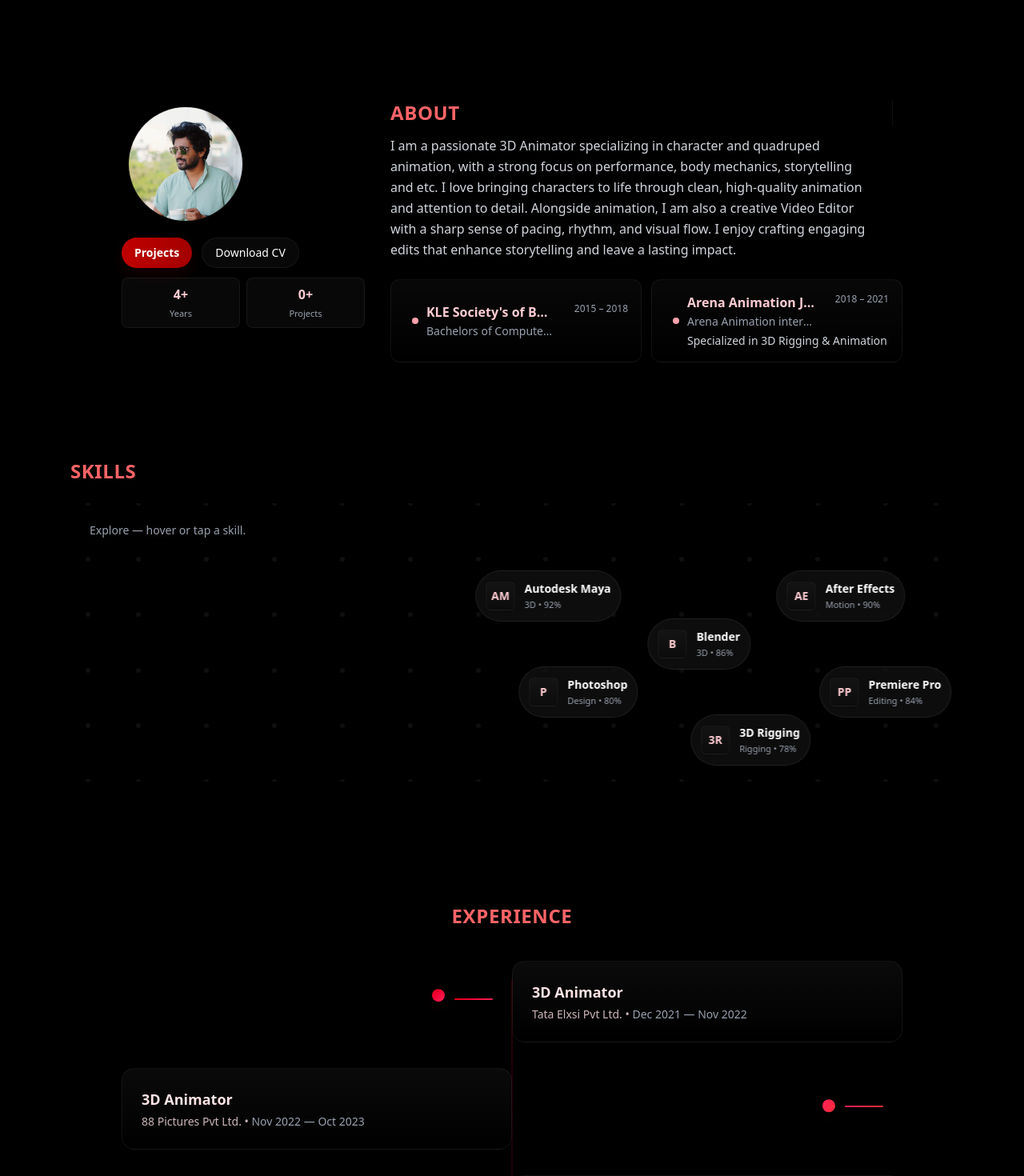
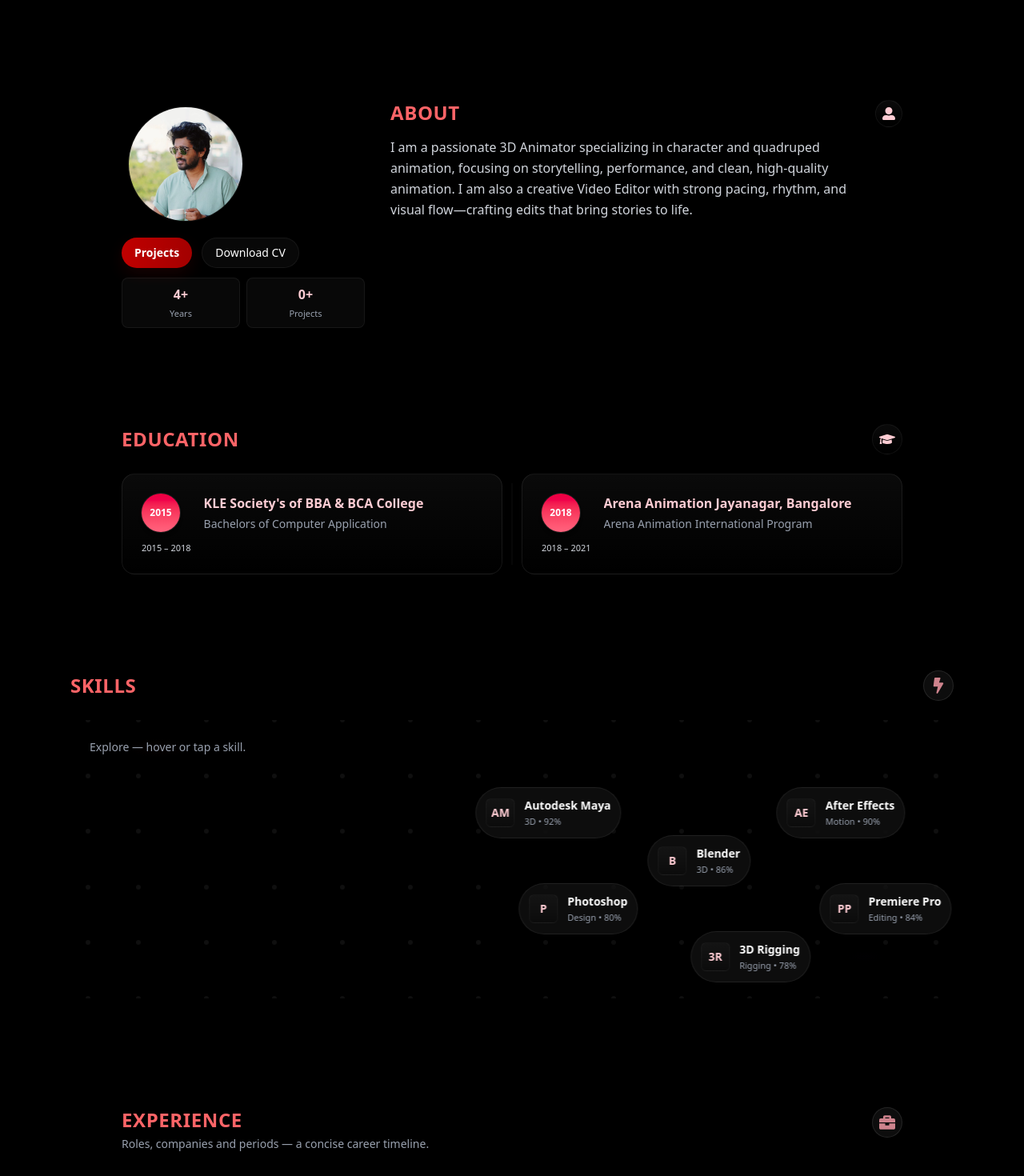
Before and after one commit to abhii-dev/Port_Portfolio, a React (Vite) app: page / in a window 1280 px wide. Shown: the part 780-2250 px from the top of the page at 80% size. Built offline with nearby package versions, Linux system fonts and the light colour scheme.

Commit message:
icons added

```diff
--- a/src/App.jsx
+++ b/src/App.jsx
@@ -2,10 +2,12 @@ import React from 'react'
 import Navbar from './components/Navbar'
 import Hero from './components/Hero'
 import About from './components/About'
+import Education from './components/Education'
 import Skill from './components/Skill'
 import Contact from './components/Contact'
 import Projects from './components/Projects'
 import Experience from './components/Experience'
+
 
 
 const App = () => {
@@ -14,6 +16,7 @@ const App = () => {
       <Navbar />
       <Hero />
       <About />
+      <Education />
       <Skill />
       <Experience />
       <Projects />
--- a/src/components/About.jsx
+++ b/src/components/About.jsx
@@ -2,13 +2,10 @@
 import React, { useEffect, useRef, useState } from "react";
 import { motion, useInView, useReducedMotion } from "framer-motion";
 import resume from "../assets/resume.pdf";
-import avatar from "../assets/avatar.jpeg"; // <-- replace with your image (avatar.png / profile.webp etc.)
+import avatar from "../assets/avatar.jpeg";
+import { FaUserAlt } from "react-icons/fa";
 
-/**
- * About — uses framer-motion variants + useInView.
- * Animates when scrolled into view or when navbar dispatches 'nav-scroll-to' for id === 'about'.
- * Replaces the big 'M' with a responsive image.
- */
+
 
 export default function About() {
   const stats = [
@@ -16,32 +13,16 @@ export default function About() {
     { label: "Projects", value: 0 },
   ];
 
-  const education = [
-    {
-      title: "KLE Society's of BBA & BCA College",
-      period: "2015 – 2018",
-      course: "Bachelors of Computer Application",
-    },
-    {
-      title: "Arena Animation Jayanagar Bangalore",
-      period: "2018 – 2021",
-      course: "Arena Animation international Programming",
-      note: "Specialized in 3D Rigging & Animation",
-    },
-  ];
-
   const rootRef = useRef(null);
   const inView = useInView(rootRef, { amount: 0.2, once: true });
   const shouldReduceMotion = useReducedMotion();
 
-  // allow nav clicks to force-play the animation even if not yet scrolled into view
   const [forcePlay, setForcePlay] = useState(false);
 
   useEffect(() => {
     const onNav = (e) => {
       if (e?.detail?.id === "about") {
         setForcePlay(true);
-        // clear after a short while to allow re-trigger if user navigates again
         setTimeout(() => setForcePlay(false), 900);
       }
     };
@@ -49,7 +30,7 @@ export default function About() {
     return () => window.removeEventListener("nav-scroll-to", onNav);
   }, []);
 
-  // numeric counters animation (keeps prior behavior)
+  // counters
   const [counts, setCounts] = useState(stats.map(() => 0));
   useEffect(() => {
     const play = inView || forcePlay;
@@ -91,6 +72,8 @@ export default function About() {
     <section id="about" ref={rootRef} className="w-full bg-black text-white py-8 md:py-10" aria-labelledby="about-heading">
       <div className="max-w-5xl mx-auto px-4 sm:px-6">
         <div className="grid grid-cols-1 md:grid-cols-12 gap-6 md:gap-8 items-start">
+
+          {/* LEFT SIDE — avatar + buttons + stats */}
           <div className="col-span-12 md:col-span-4 flex flex-col items-center md:items-start">
             <div className="relative w-28 h-28 sm:w-32 sm:h-32 md:w-40 md:h-40 flex items-center justify-center">
               <div
@@ -104,7 +87,6 @@ export default function About() {
                 aria-hidden
               />
 
-              {/* motion image replaces the big 'M' */}
               <motion.img
                 src={avatar}
                 alt="Profile avatar"
@@ -118,26 +100,32 @@ export default function About() {
               />
             </div>
 
+            {/* Buttons */}
             <div className="mt-3 flex items-center gap-3 sm:hidden">
-              <a href="#projects" aria-label="View projects" className="inline-flex items-center justify-center text-sm px-3 py-2 rounded-full font-semibold" style={{ background: "linear-gradient(90deg,#C00000,#A30000)", boxShadow: "0 8px 18px rgba(192,20,20,0.10)" }} title="Projects">
+              <a href="#projects" className="inline-flex items-center justify-center text-sm px-3 py-2 rounded-full font-semibold"
+                 style={{ background: "linear-gradient(90deg,#C00000,#A30000)", boxShadow: "0 8px 18px rgba(192,20,20,0.10)" }}>
                 Projects
               </a>
 
-              <a href={resume} download aria-label="Download CV" className="inline-flex items-center justify-center text-sm px-3 py-2 rounded-full border border-white/6 bg-white/3" title="Download CV">
+              <a href={resume} download className="inline-flex items-center justify-center text-sm px-3 py-2 rounded-full border border-white/6 bg-white/3">
                 CV
               </a>
             </div>
 
             <div className="mt-3 w-full hidden sm:flex sm:flex-row gap-3">
-              <a href="#projects" className="inline-flex items-center justify-center gap-2 text-sm px-4 py-2 rounded-full font-semibold" style={{ background: "linear-gradient(90deg,#C00000,#A30000)", boxShadow: "0 8px 20px rgba(192,20,20,0.12)" }} aria-label="View projects">
+              <a href="#projects"
+                 className="inline-flex items-center justify-center gap-2 text-sm px-4 py-2 rounded-full font-semibold"
+                 style={{ background: "linear-gradient(90deg,#C00000,#A30000)", boxShadow: "0 8px 20px rgba(192,20,20,0.12)" }}>
                 Projects
               </a>
 
-              <a href={resume} download className="inline-flex items-center justify-center gap-2 text-sm px-4 py-2 rounded-full border border-white/6 bg-white/3" aria-label="Download CV">
+              <a href={resume} download
+                 className="inline-flex items-center justify-center gap-2 text-sm px-4 py-2 rounded-full border border-white/6 bg-white/3">
                 Download CV
               </a>
             </div>
 
+            {/* Stats */}
             <div className="mt-3 w-full">
               <div className="flex gap-2 justify-center md:justify-start">
                 {stats.map((s, i) => (
@@ -150,18 +138,21 @@ export default function About() {
             </div>
           </div>
 
+          {/* RIGHT SIDE — heading + paragraph (education removed) */}
           <div className="col-span-12 md:col-span-8">
             <div className="flex items-start justify-between gap-4">
-              <div>
-                <h2 id="about-heading" className="text-2xl font-bold uppercase tracking-wide text-red-400">
-                  About
-                </h2>
-              </div>
+  <h2 id="about-heading" className="text-2xl font-bold uppercase tracking-wide text-red-400">
+    About
+  </h2>
 
-              <div className="hidden md:flex items-center gap-2">
-                <div className="h-8 w-px bg-white/6 mr-3" aria-hidden />
-              </div>
-            </div>
+      <div className="hidden md:flex items-center">
+        <div className="p-2 rounded-full bg-gradient-to-b from-white/4 to-transparent border border-white/6 shadow-sm">
+          <FaUserAlt className="w-4 h-4 text-rose-200" />
+        </div>
+      </div>
+
+</div>
+
 
             <motion.div
               className="about-body"
@@ -169,43 +160,23 @@ export default function About() {
               initial="hidden"
               animate={playAnim ? "visible" : "hidden"}
             >
-              <motion.p className="mt-3 text-gray-300 text-sm sm:text-base max-w-prose leading-relaxed" variants={entry.child}>
-                I am a passionate 3D Animator specializing in character and quadruped animation, with a strong focus on performance, body mechanics, storytelling and etc. I love bringing characters to life through clean, high-quality animation and attention to detail. Alongside animation, I am also a creative Video Editor with a sharp sense of pacing, rhythm, and visual flow. I enjoy crafting engaging edits that enhance storytelling and leave a lasting impact.
+              <motion.p
+                className="mt-3 text-gray-300 text-sm sm:text-base max-w-prose leading-relaxed"
+                variants={entry.child}
+              >
+                I am a passionate 3D Animator specializing in character and quadruped animation, focusing on storytelling, performance, and clean, high-quality animation. I am also a creative Video Editor with strong pacing, rhythm, and visual flow—crafting edits that bring stories to life.
               </motion.p>
-
-              <motion.div className="mt-6 grid grid-cols-1 sm:grid-cols-2 gap-3" variants={entry.child}>
-                {education.map((e) => (
-                  <article key={e.title} className="relative p-3 sm:p-4 rounded-xl bg-gradient-to-b from-white/3 to-transparent border border-white/6 shadow-sm hover:-translate-y-0.5 hover:shadow-md transition-transform flex items-center min-h-[84px]">
-                    <div className="flex-none w-7 flex justify-center items-start pt-1 sm:pt-0">
-                      <div className="w-2 h-2 rounded-full bg-rose-300 shadow-sm" aria-hidden />
-                    </div>
-
-                    <div className="flex-1 min-w-0">
-                      <div className="flex items-start justify-between gap-3">
-                        <div className="min-w-0">
-                          <h4 className="text-sm sm:text-base font-semibold text-rose-200 truncate">{e.title}</h4>
-                          <p className="text-xs sm:text-sm text-gray-400 mt-0.5 truncate">{e.course}</p>
-                        </div>
-
-                        <time className="text-[11px] sm:text-xs text-gray-400 whitespace-nowrap ml-3">{e.period}</time>
-                      </div>
-
-                      {e.note && <p className="mt-1 text-[12px] sm:text-sm text-gray-300 line-clamp-2">{e.note}</p>}
-                    </div>
-                  </article>
-                ))}
-              </motion.div>
             </motion.div>
           </div>
         </div>
       </div>
 
+      {/* styles */}
       <style>{`
         @media (prefers-reduced-motion: no-preference) {
           .animate-spin-slow { animation: spin 28s linear infinite; }
         }
         @keyframes spin { from { transform: rotate(0) } to { transform: rotate(360deg) } }
-        /* ensure avatar image behaves well on very small devices */
         @media (max-width: 420px) {
           .avatar { width: 72px !important; height: 72px !important; }
         }
--- /dev/null
+++ b/src/components/Education.jsx
@@ -0,0 +1,115 @@
+import React from "react";
+import { motion } from "framer-motion";
+import { FaGraduationCap } from "react-icons/fa";
+
+/**
+ * src/components/Education.jsx
+ * Redesigned, standalone Education component with header and an aesthetic layout
+ * - Dark theme to match About.jsx
+ * - Responsive two-column grid that collapses to single column on small screens
+ * - Left timeline-like period badges and translucent cards
+ * - Framer-motion entrance animation (optional `variants` prop)
+ */
+
+const EDUCATION = [
+  {
+    title: "KLE Society's of BBA & BCA College",
+    period: "2015 – 2018",
+    course: "Bachelors of Computer Application",
+  },
+  {
+    title: "Arena Animation Jayanagar, Bangalore",
+    period: "2018 – 2021",
+    course: "Arena Animation International Program",
+  },
+];
+
+const cardVariants = {
+  hidden: { opacity: 0, y: 12 },
+  visible: (i = 1) => ({
+    opacity: 1,
+    y: 0,
+    transition: { delay: 0.08 * i, duration: 0.46, ease: [0.2, 1, 0.36, 1] },
+  }),
+};
+
+export default function Education({ variants }) {
+  return (
+    <section id="education" className="w-full bg-black text-white py-10">
+      <div className="max-w-5xl mx-auto px-4 sm:px-6 mt-10">
+        {/* Header */}
+        <header className="mb-6 flex items-center justify-between gap-4">
+          <div>
+            <h3 className="text-2xl sm:text-2xl font-bold tracking-wide text-red-400 uppercase">Education</h3>
+          </div>
+
+          <div className="hidden sm:flex items-center gap-3">
+            <div className="p-2 rounded-full bg-gradient-to-b from-white/4 to-transparent border border-white/6 shadow-sm">
+              <FaGraduationCap className="w-5 h-5 text-rose-200" />
+            </div>
+          </div>
+        </header>
+
+        {/* Grid / timeline layout */}
+        <div className="relative">
+          {/* vertical line for timeline on md+ */}
+          <div className="hidden md:block absolute left-1/2 transform -translate-x-1/2 top-3 bottom-3 w-px bg-white/6" aria-hidden />
+
+          <div className="grid grid-cols-1 md:grid-cols-2 gap-6">
+            {EDUCATION.map((e, idx) => (
+              <motion.article
+                key={e.title}
+                className={`relative p-4 sm:p-6 rounded-2xl bg-gradient-to-b from-white/4 to-transparent border border-white/8 shadow-md hover:shadow-lg transition-transform`}
+                custom={idx}
+                variants={variants || cardVariants}
+                initial="hidden"
+                animate="visible"
+              >
+                <div className="flex items-start gap-4">
+                  {/* Period badge - floats left on small screens, aligned to center on md */}
+                  <div className="flex flex-col items-center md:items-start">
+                    <div className="flex items-center justify-center w-12 h-12 rounded-full bg-gradient-to-b from-rose-600 to-rose-400 shadow-md ring-1 ring-white/10">
+                      <span className="text-xs font-semibold text-white">{e.period.split(' – ')[0]}</span>
+                    </div>
+
+                    <div className="mt-3 text-[11px] text-gray-300 hidden md:block">{e.period}</div>
+                  </div>
+
+                  <div className="flex-1 min-w-0">
+                    <div className="flex items-start justify-between gap-3">
+                      <div className="min-w-0">
+                        <h4 className="text-sm sm:text-base font-semibold text-rose-200 truncate">{e.title}</h4>
+                        <p className="text-xs sm:text-sm text-gray-400 mt-1 truncate">{e.course}</p>
+                      </div>
+
+                      <div className="md:hidden text-[11px] text-gray-400 whitespace-nowrap ml-3">{e.period}</div>
+                    </div>
+
+                    {e.note && (
+                      <p className="mt-3 text-[13px] sm:text-sm text-gray-300 leading-relaxed line-clamp-3">{e.note}</p>
+                    )}
+                  </div>
+                </div>
+              </motion.article>
+            ))}
+          </div>
+        </div>
+      </div>
+
+      <style>{`
+        /* small visual tweaks to keep cards consistent with About section */
+        @media (min-width: 768px) {
+          /* nudge timeline badges over the central line */
+          section#education .grid > *:nth-child(odd) { transform: translateX(-24px); }
+          section#education .grid > *:nth-child(even) { transform: translateX(24px); }
+        }
+
+        @media (prefers-reduced-motion: no-preference) {
+          .animate-spin-slow { animation: spin 28s linear infinite; }
+        }
+
+        @keyframes spin { from { transform: rotate(0) } to { transform: rotate(360deg) } }
+      `}</style>
+    </section>
+  );
+}
--- a/src/components/Experience.jsx
+++ b/src/components/Experience.jsx
@@ -2,6 +2,7 @@
 import React from "react";
 import { motion } from "framer-motion";
 import { useInView } from "react-intersection-observer";
+import { FaBriefcase } from "react-icons/fa";
 
 /** Minimal job timeline — clean, professional */
 
@@ -49,13 +50,24 @@ export default function Experience() {
       className="w-full bg-black text-white py-10 md:py-14 overflow-hidden"
     >
       <div className="max-w-5xl mx-auto px-4 sm:px-6">
-        {/* Header */}
-        <div className="mb-10 text-center">
-          <h2 className="mt-4 text-2xl md:text-2xl font-bold uppercase tracking-wide text-red-400">
-            Experience
-          </h2>
+        {/* Header (left aligned) */}
+        <div className="mb-10 flex items-start justify-between">
+          <div>
+            <h2 className="mt-0 text-2xl md:text-2xl font-bold uppercase tracking-wide text-red-400 text-left">
+              Experience
+            </h2>
+            <p className="mt-1 text-sm text-gray-400">
+              Roles, companies and periods — a concise career timeline.
+            </p>
+          </div>
+
+          {/* subtle icon on the right */}
+          <div className="hidden md:flex items-center">
+            <div className="p-2 rounded-full bg-white/5 border border-white/10 shadow-sm">
+              <FaBriefcase className="w-5 h-5 text-rose-300 opacity-80" />
+            </div>
+          </div>
         </div>
-
         {/* Timeline */}
         <div className="relative">
           {/* center line */}
--- a/src/components/Navbar.jsx
+++ b/src/components/Navbar.jsx
@@ -2,6 +2,7 @@
 import React, { useEffect, useRef, useState } from "react";
 import { animate } from "framer-motion";
 import { label } from "framer-motion/client";
+import Education from "./Education";
 
 /**
  * Navbar using framer-motion's animate() for smooth scrolling.
@@ -11,6 +12,7 @@ import { label } from "framer-motion/client";
 const NAV_ITEMS = [
   { id: "home", label: "Home" },
   { id: "about", label: "About" },
+  { id: "education", label: "Education"},
   { id: "skills", label: "Skills" },
   { id: "experience", label: "Experience" },
   { id: "projects", label: "Projects" },
--- a/src/components/Projects.jsx
+++ b/src/components/Projects.jsx
@@ -1,5 +1,6 @@
 import React, { useState } from "react";
 import { motion, AnimatePresence } from "framer-motion";
+import { FaFolderOpen } from "react-icons/fa";
 
 // Projects — Aesthetic single-file React component using Tailwind + Framer Motion
 // Drop this into your project (e.g. src/components/Projects.jsx)
@@ -9,19 +10,19 @@ export default function Projects() {
 
   const projects = {
     "3d": [
-      { name: "xyz", url: "#" , desc: "asdasdasdasdasdasdasdasdad"},
-      { name: "xyz", url: "#" , desc: "dasdasdasdasdasdasdasdasdasd"},
-      { name: "xyz", url: "#" , desc: "asdasdasdasdasdasdasdasdasdasd"},
+      { name: "3D animation showreel - 2021", url: "https://vimeo.com/584860987"},
+      { name: "xyz", url: "#"},
+      { name: "xyz", url: "#"},
     ],
     "video": [
-      { name: "xyz", url: "#", desc: "asdasdasdasddadwedweddasdasd"},
-      { name: "xyz", url: "#", desc: "sadqdqdwededwsdasdasdasdsadsda"},
-      { name: "xyz", url: "#", desc: "wdewef3ferfeferferferferfefef"},
+      { name: "xyz", url: "#"},
+      { name: "xyz", url: "#"},
+      { name: "xyz", url: "#"},
     ],
     "motion": [
-      { name: "xyz", url: "#", desc: "erferferferfekmfjenrifjeni"},
-      { name: "xyz", url: "#", desc: "wjfnwijenfiwjenfijwnefiwjnef"},
-      { name: "xyz", url: "#", desc: "wefkwefijnefhwnejfbwjehfnjwhenfj"},
+      { name: "xyz", url: "#"},
+      { name: "xyz", url: "#"},
+      { name: "xyz", url: "#"},
     ],
   };
 
@@ -35,13 +36,20 @@ export default function Projects() {
     <section id='projects' className="w-full bg-black text-white py-12 md:py-20">
       <div className="max-w-5xl mx-auto px-6">
 
-        {/* Header */}
-        <div className="flex items-start justify-between gap-6 mb-8">
+       {/* Header: left-aligned title + subtitle, subtle icon on the right */}
+        <div className="mb-8 flex items-start justify-between gap-6">
           <div>
-            <h2 className="text-3xl md:text-4xl font-extrabold text-red-400">Projects</h2>
+            <h2 className="text-2xl font-bold uppercase tracking-wide text-red-400">
+              Projects
+            </h2>
+          </div>
+
+          <div className="hidden md:flex items-center">
+            <div className="p-2 rounded-full bg-white/5 border border-white/10 shadow-sm">
+              <FaFolderOpen className="w-5 h-5 text-rose-300 opacity-85" />
+            </div>
           </div>
         </div>
-
         {/* Tabs */}
         <div className="flex items-center gap-3 mb-8 flex-wrap">
           {tabs.map((t) => (
--- a/src/components/Skill.jsx
+++ b/src/components/Skill.jsx
@@ -1,6 +1,7 @@
 // src/components/Skill.jsx
 import React, { useEffect, useMemo, useRef, useState } from "react";
 import { motion, useInView, useReducedMotion } from "framer-motion";
+import { FaBolt } from "react-icons/fa";
 
 /**
  * Skills — Animated Neon Dots Map (Motion UI)
@@ -160,6 +161,12 @@ useEffect(() => {
         <div className="flex items-center justify-between mb-6">
           <div>
             <h2 className="text-2xl font-bold uppercase tracking-wide text-red-400">Skills</h2>
+          </div>
+
+          <div className="hidden md:flex items-center">
+            <div className="p-2 rounded-full bg-white/5 border border-white/10 shadow-sm">
+              <FaBolt className="w-5 h-5 text-rose-300 opacity-80" />
+            </div>
           </div>
         </div>
 
```
Also changed, not shown: src/components/Contact.jsx (+12 -14 lines).
